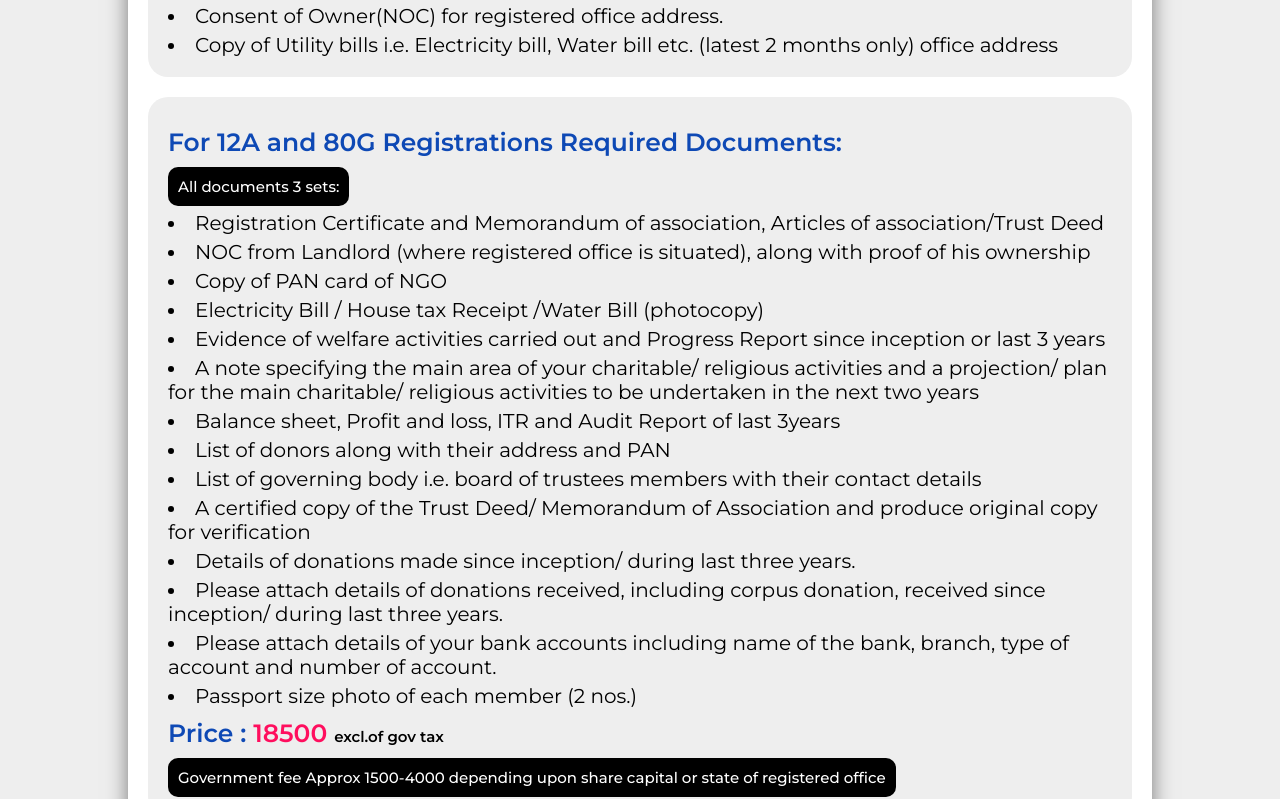
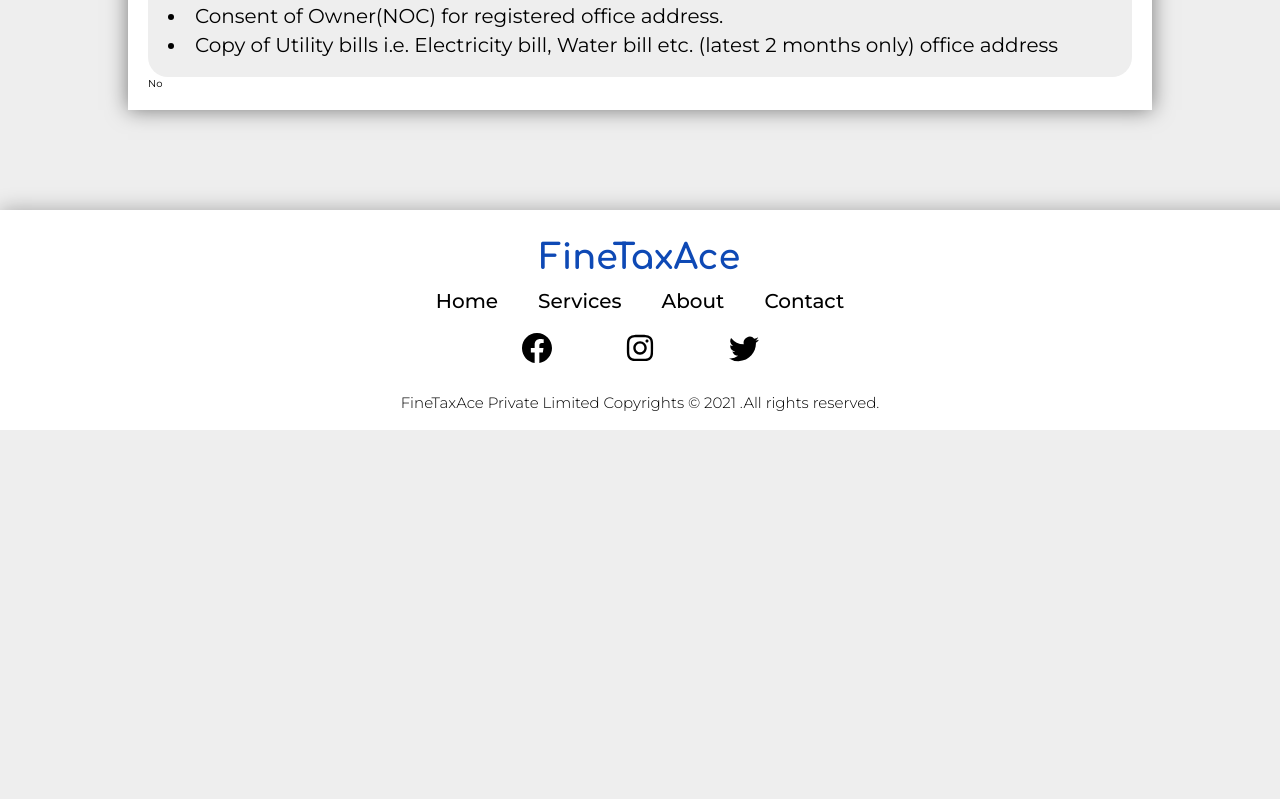
Before and after one commit to pinnintisagarSB/Finetaxace, a React (Create React App) app: page /service/1 in a window 1280 px wide. Shown: the part 1521-2320 px from the top of the page. After the commit the page ends 1951 px from the top, so only its background shows below. Built offline with nearby package versions, Linux system fonts and the light colour scheme.

Commit message:
commit on main

```diff
--- a/src/components/Serviceinfo.js
+++ b/src/components/Serviceinfo.js
@@ -10,7 +10,7 @@ const Serviceinfo = () => {
     const sDetail = Info.filter(x=>x.id === parseInt(sid.id));
     const sd = sDetail[0];
     useEffect(() => {
-        if(parseInt(sid.id)===1){
+        if(parseInt(sid.id)===true){
             setShow(1);
         }
         else{
```
